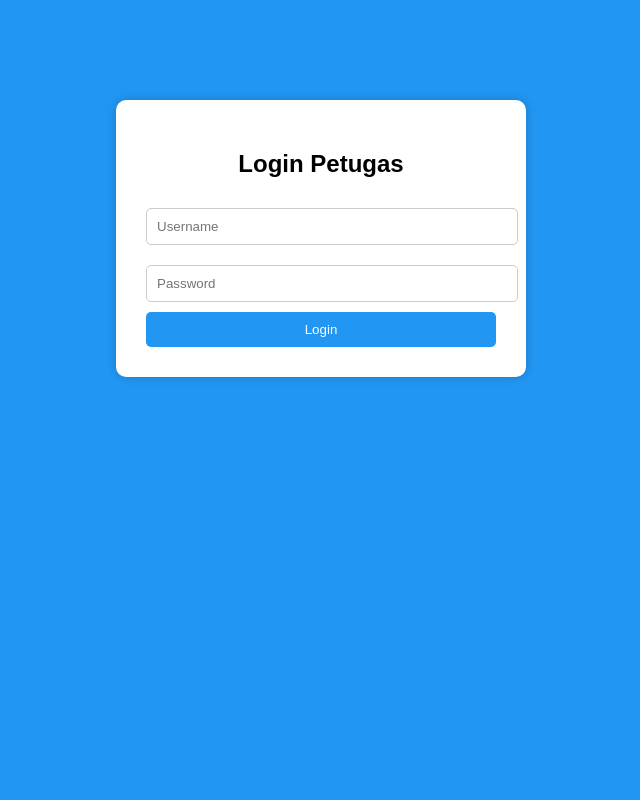
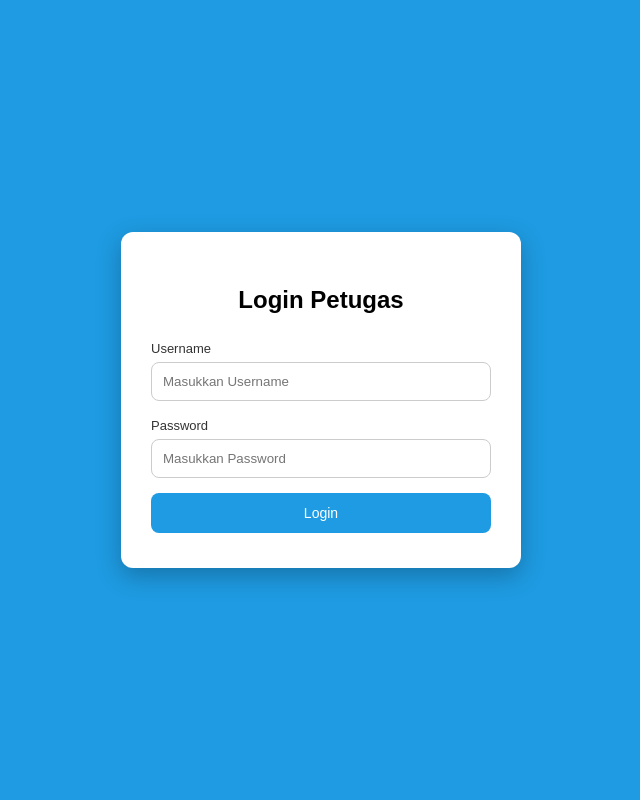
Before and after one commit to hanifqowiy-bit/tugas-ukk, a PHP site: page /login.php in a window 1280 px wide. Shown: the whole page, without its empty margins (319-959 px from the left). Run offline with PHP 8.4, Linux system fonts and the light colour scheme.

Commit message:
Update login.php

```diff
--- a/petugas/login.php
+++ b/petugas/login.php
@@ -4,7 +4,6 @@ include "config.php";
 
 $error = "";
 
-// Proses Login
 if(isset($_POST['login'])){
 
     $username = mysqli_real_escape_string($koneksi, $_POST['username']);
@@ -23,7 +22,6 @@ if(isset($_POST['login'])){
 
         if(password_verify($password, $u['password'])){
 
-            // SESSION KHUSUS PETUGAS (tidak bentrok dengan admin)
             $_SESSION['petugas_id']       = $u['id'];
             $_SESSION['petugas_username'] = $u['username'];
             $_SESSION['petugas_role']     = $u['role'];
@@ -45,54 +43,78 @@ if(isset($_POST['login'])){
 <!DOCTYPE html>
 <html>
 <head>
-<title>Login Pertugas</title>
+<title>Login Petugas</title>
 
 <style>
-body{
-  font-family: Arial;
-  background:#2196f3;
+*{
+    box-sizing:border-box;
+    font-family: Arial, sans-serif;
 }
 
-.login-box{
-  width:350px;
-  background:white;
-  padding:30px;
-  margin:100px auto;
-  border-radius:10px;
-  box-shadow:0 0 10px rgba(0,0,0,0.2);
+body{
+    margin:0;
+    background:#1e9be2;
+    height:100vh;
+    display:flex;
+    justify-content:center;
+    align-items:center;
 }
 
+/* CARD */
+.login-box{
+    width:400px;
+    background:white;
+    padding:35px 30px;
+    border-radius:12px;
+    box-shadow:0 8px 25px rgba(0,0,0,.25);
+}
+
+/* TITLE */
 .login-box h2{
     text-align:center;
+    margin-bottom:25px;
 }
 
+/* LABEL */
+label{
+    font-size:13px;
+    color:#333;
+}
+
+/* INPUT */
 input{
     width:100%;
-  padding:10px;
-  margin:10px 0;
+    padding:11px;
+    margin:5px 0 15px;
+    border-radius:8px;
     border:1px solid #ccc;
-  border-radius:5px;
 }
 
+/* BUTTON */
 button{
     width:100%;
-  padding:10px;
-  background:#2196f3;
+    padding:12px;
+    background:#1e9be2;
+    border:none;
     color:white;
-  border:none;
-  border-radius:5px;
+    border-radius:8px;
+    font-size:14px;
     cursor:pointer;
 }
 
 button:hover{
-  background:#1976d2;
+    background:#1682bf;
 }
 
+/* ERROR */
 .error{
     color:red;
     text-align:center;
+    font-size:14px;
+    margin-bottom:10px;
 }
 </style>
+
 </head>
 
 <body>
@@ -107,9 +129,11 @@ button:hover{
 
 <form method="POST">
 
-<input type="text" name="username" placeholder="Username" required>
+    <label>Username</label>
+    <input type="text" name="username" placeholder="Masukkan Username" required>
 
-<input type="password" name="password" placeholder="Password" required>
+    <label>Password</label>
+    <input type="password" name="password" placeholder="Masukkan Password" required>
 
     <button name="login">Login</button>
 
```
Lines whose indentation alone changed are shown as unchanged.
